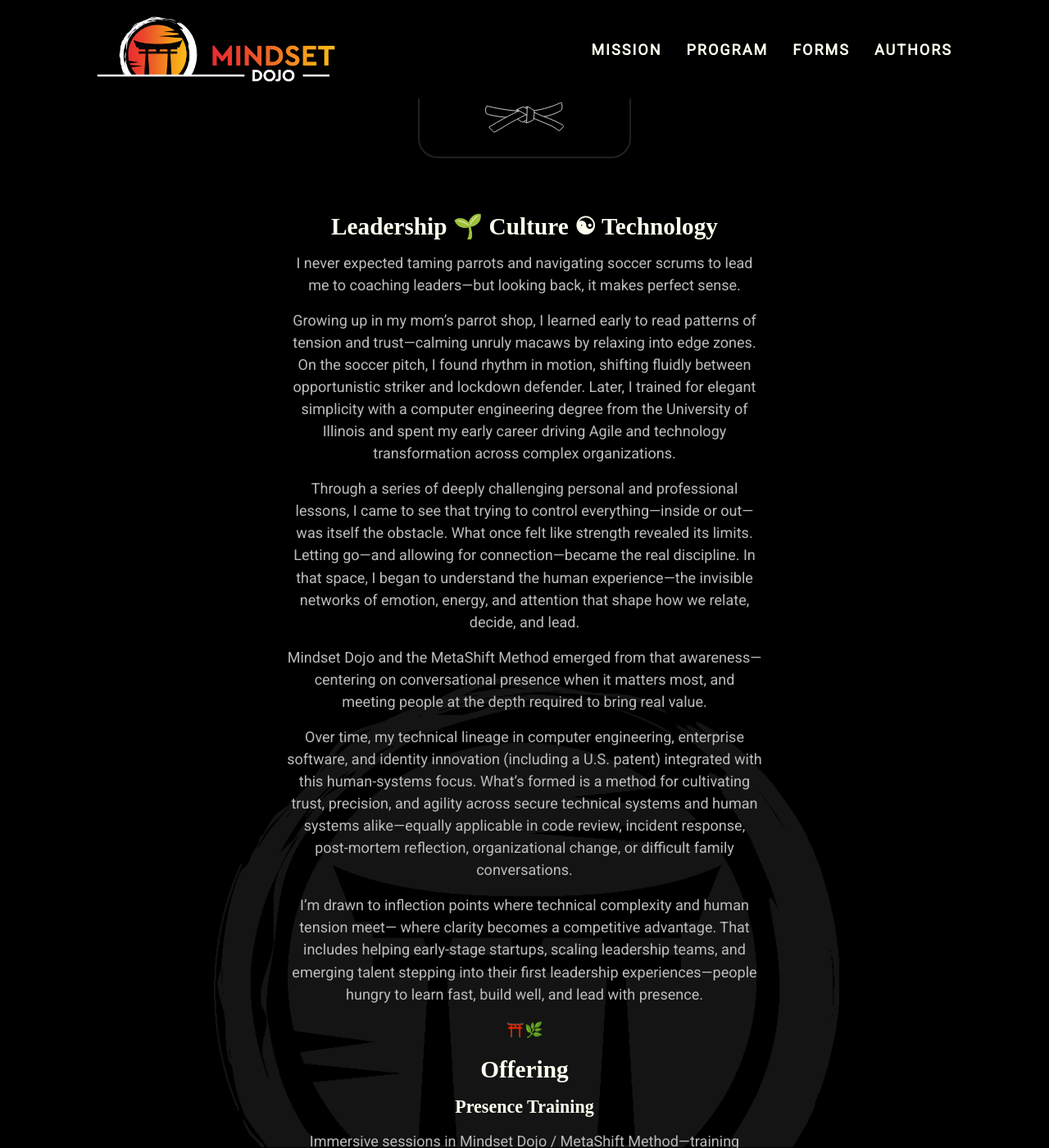
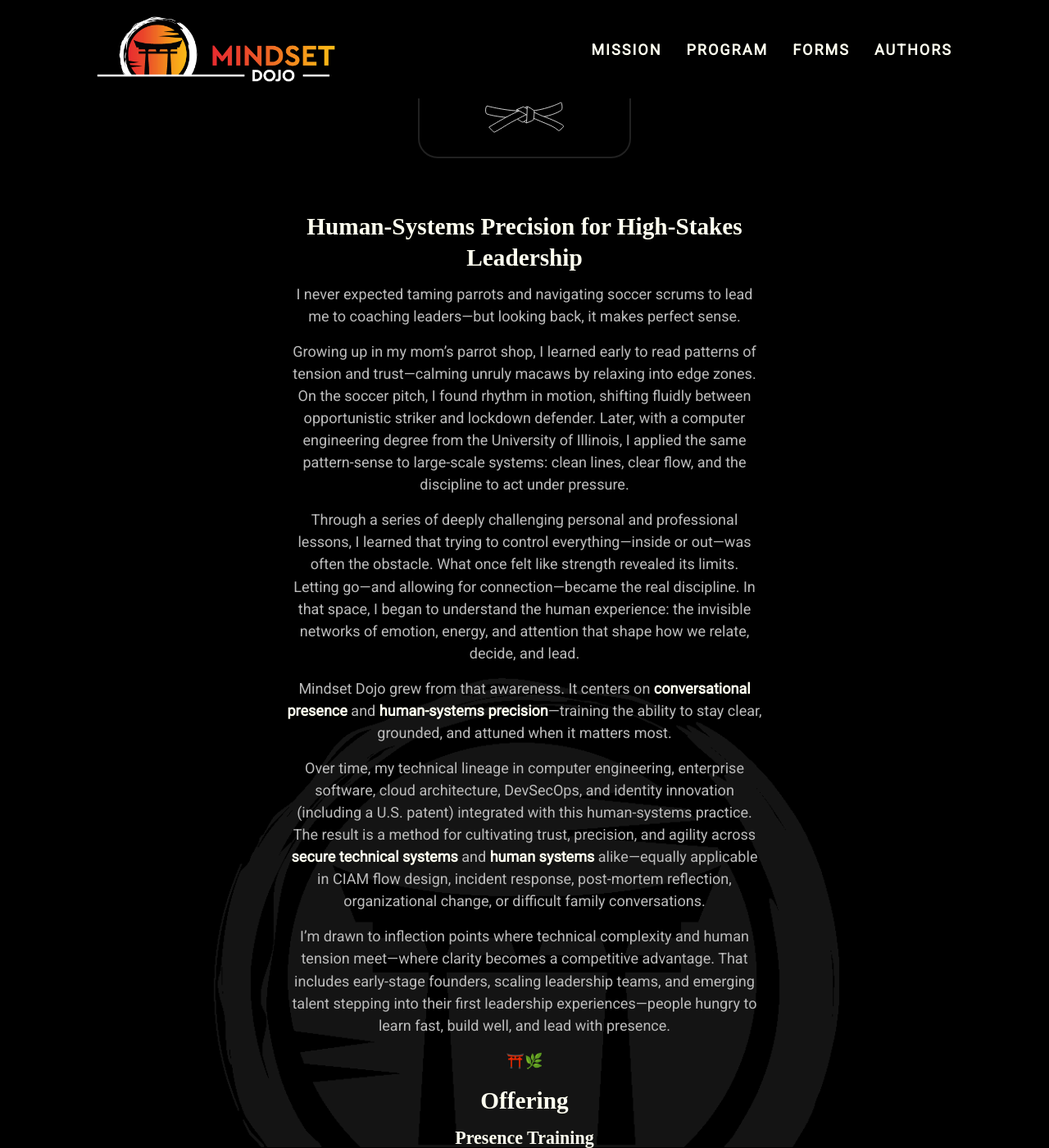
Before and after one commit to mindset-dojo/mindset-dojo.github.io, a Jekyll site: the page built from _authors/michael-basil.md, in a window 1280 px wide and 1400 px high, scrolled down 525 px. Shown: the whole window at 82% size. Built offline with Jekyll 4.4.1, drawn with Linux system fonts in a browser that asks for light colours; some web fonts are replaced; some of the changed text lies outside the part shown.

```diff
--- a/_authors/michael-basil.md
+++ b/_authors/michael-basil.md
@@ -3,9 +3,7 @@
 sections_key: author
 mantra: "Attitude is Ki"
 mantra_mark: "Attitude"
-description: |
-  Leadership presence coach and systems thinker drawn to early-stage founders and emerging
-  talent—bridging Zero Trust, Agile flow, and embodied practice.
+description: Leadership presence specialist and systems thinker integrating Zero Trust, Agile flow, and identity innovation with embodied practice.
 name: Michael Basil
 active: true
 join_date: 2019-01-01
@@ -19,41 +17,19 @@
 emoji_signature: ⛩️🌿
 custom_url: https://michael.basil.one
 about: |
-  ### Leadership 🌱 Culture ☯ Technology
+  ### Human-Systems Precision for High-Stakes Leadership
 
-  I never expected taming parrots and navigating soccer scrums to lead me to
-  coaching leaders—but looking back, it makes perfect sense.
+  I never expected taming parrots and navigating soccer scrums to lead me to coaching leaders—but looking back, it makes perfect sense.
 
-  Growing up in my mom’s parrot shop, I learned early to read patterns of tension
-  and trust—calming unruly macaws by relaxing into edge zones. On the soccer
-  pitch, I found rhythm in motion, shifting fluidly between opportunistic striker
-  and lockdown defender. Later, I trained for elegant simplicity with a computer
-  engineering degree from the University of Illinois and spent my early career
-  driving Agile and technology transformation across complex organizations.
+  Growing up in my mom’s parrot shop, I learned early to read patterns of tension and trust—calming unruly macaws by relaxing into edge zones. On the soccer pitch, I found rhythm in motion, shifting fluidly between opportunistic striker and lockdown defender. Later, with a computer engineering degree from the University of Illinois, I applied the same pattern-sense to large-scale systems: clean lines, clear flow, and the discipline to act under pressure.
 
-  Through a series of deeply challenging personal and professional lessons, I came
-  to see that trying to control everything—inside or out—was itself the obstacle.
-  What once felt like strength revealed its limits. Letting go—and allowing for
-  connection—became the real discipline. In that space, I began to understand the
-  human experience—the invisible networks of emotion, energy, and attention that
-  shape how we relate, decide, and lead.
+  Through a series of deeply challenging personal and professional lessons, I learned that trying to control everything—inside or out—was often the obstacle. What once felt like strength revealed its limits. Letting go—and allowing for connection—became the real discipline. In that space, I began to understand the human experience: the invisible networks of emotion, energy, and attention that shape how we relate, decide, and lead.
 
-  Mindset Dojo and the MetaShift Method emerged from that awareness—centering on
-  conversational presence when it matters most, and meeting people at the depth
-  required to bring real value.
+  Mindset Dojo grew from that awareness. It centers on **conversational presence** and **human-systems precision**—training the ability to stay clear, grounded, and attuned when it matters most.
 
-  Over time, my technical lineage in computer engineering, enterprise software, and
-  identity innovation (including a U.S. patent) integrated with this human-systems
-  focus. What’s formed is a method for cultivating trust, precision, and agility
-  across secure technical systems and human systems alike—equally applicable in
-  code review, incident response, post-mortem reflection, organizational change,
-  or difficult family conversations.
+  Over time, my technical lineage in computer engineering, enterprise software, cloud architecture, DevSecOps, and identity innovation (including a U.S. patent) integrated with this human-systems practice. The result is a method for cultivating trust, precision, and agility across **secure technical systems** and **human systems** alike—equally applicable in CIAM flow design, incident response, post-mortem reflection, organizational change, or difficult family conversations.
 
-  I’m drawn to inflection points where technical complexity and human tension meet—
-  where clarity becomes a competitive advantage. That includes helping early-stage
-  startups, scaling leadership teams, and emerging talent stepping into their first
-  leadership experiences—people hungry to learn fast, build well, and lead with
-  presence.
+  I’m drawn to inflection points where technical complexity and human tension meet—where clarity becomes a competitive advantage. That includes early-stage founders, scaling leadership teams, and emerging talent stepping into their first leadership experiences—people hungry to learn fast, build well, and lead with presence.
 
   ⛩️🌿
 
@@ -61,27 +37,19 @@
 
   #### Presence Training
 
-  Immersive sessions in Mindset Dojo / MetaShift Method—training conversational
-  presence for moments that matter (executive challenges, incidents, retros,
-  alignment, and high-stakes relationships).
+  Immersive sessions in Mindset Dojo—cultivating composure, attunement, and conversational clarity for executive challenges, incidents, retros, alignment, and high-stakes relationships.
 
   #### Early-Stage Mentorship
 
-  Focused guidance for founders, students, and first-time leaders navigating their
-  first growth curves—where learning through feedback, reflection, and small
-  experiments builds confidence and clarity in motion.
+  Precision mentorship for founders, students, and first-time leaders navigating new growth curves—using feedback, reflection, and small experiments to build confidence and clarity in motion.
 
   #### Strategic Engagement
 
-  Multi-dimensional engagement that meets deep technical, relational, and
-  organizational complexity—integrating Zero Trust, Agile flow, and Human
-  Experience principles to align growth with grounded presence.
+  Multi-dimensional engagement across secure technical, relational, and organizational complexity—integrating Zero Trust identity, CIAM, DevSecOps, Agile flow, and human-experience principles to align growth with grounded presence.
 
   #### Resident Expertise
 
-  In-residence support through scaling or reinvention—bridging DevSecOps, Zero
-  Trust identity, Agile transformation, and embodied leadership to stabilize
-  delivery and culture.
+  In-residence support through scaling or reinvention—bridging DevSecOps, Zero Trust, identity architecture, and embodied leadership to stabilize delivery and culture.
 
   ### Connect
 
```
